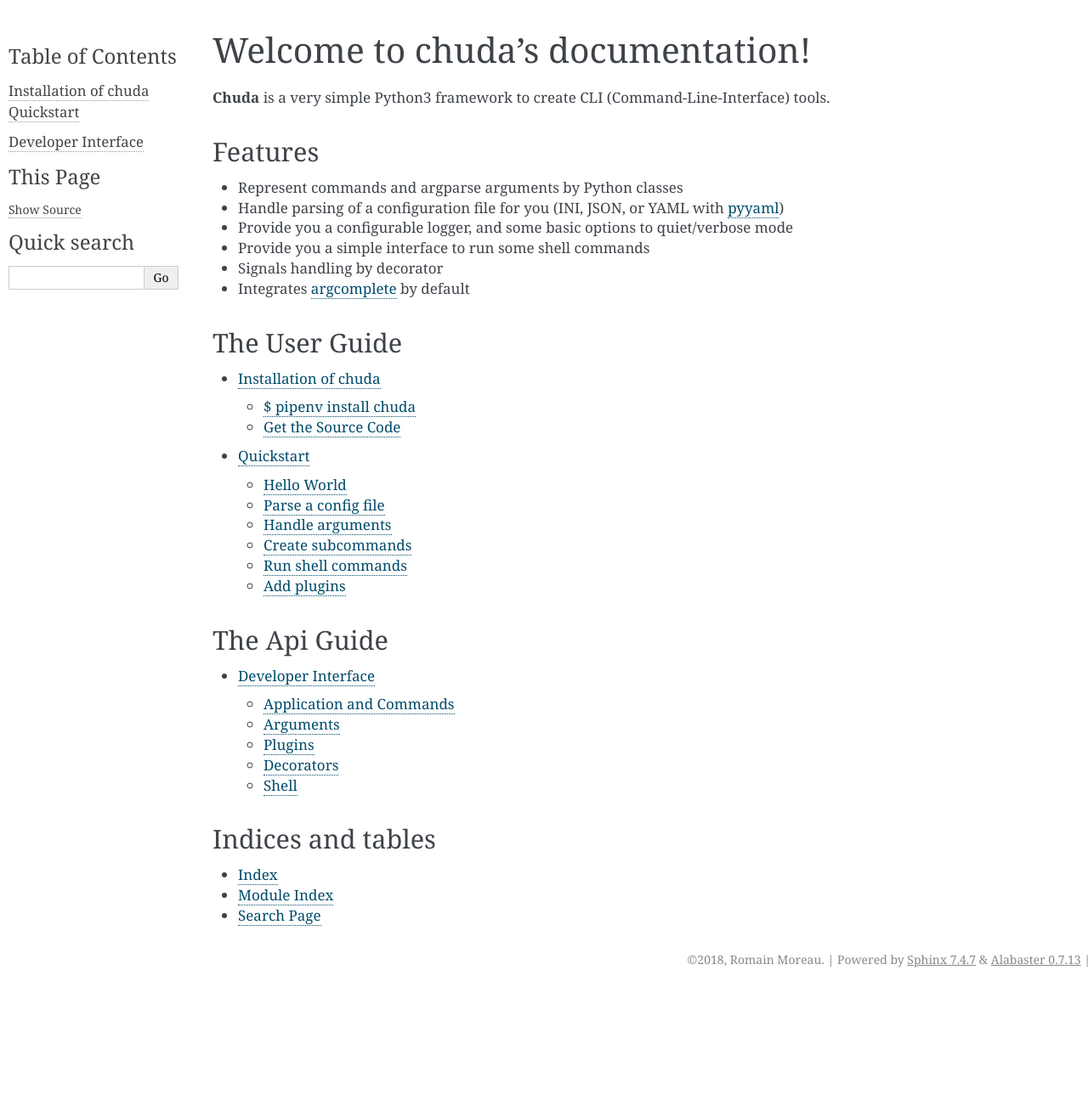
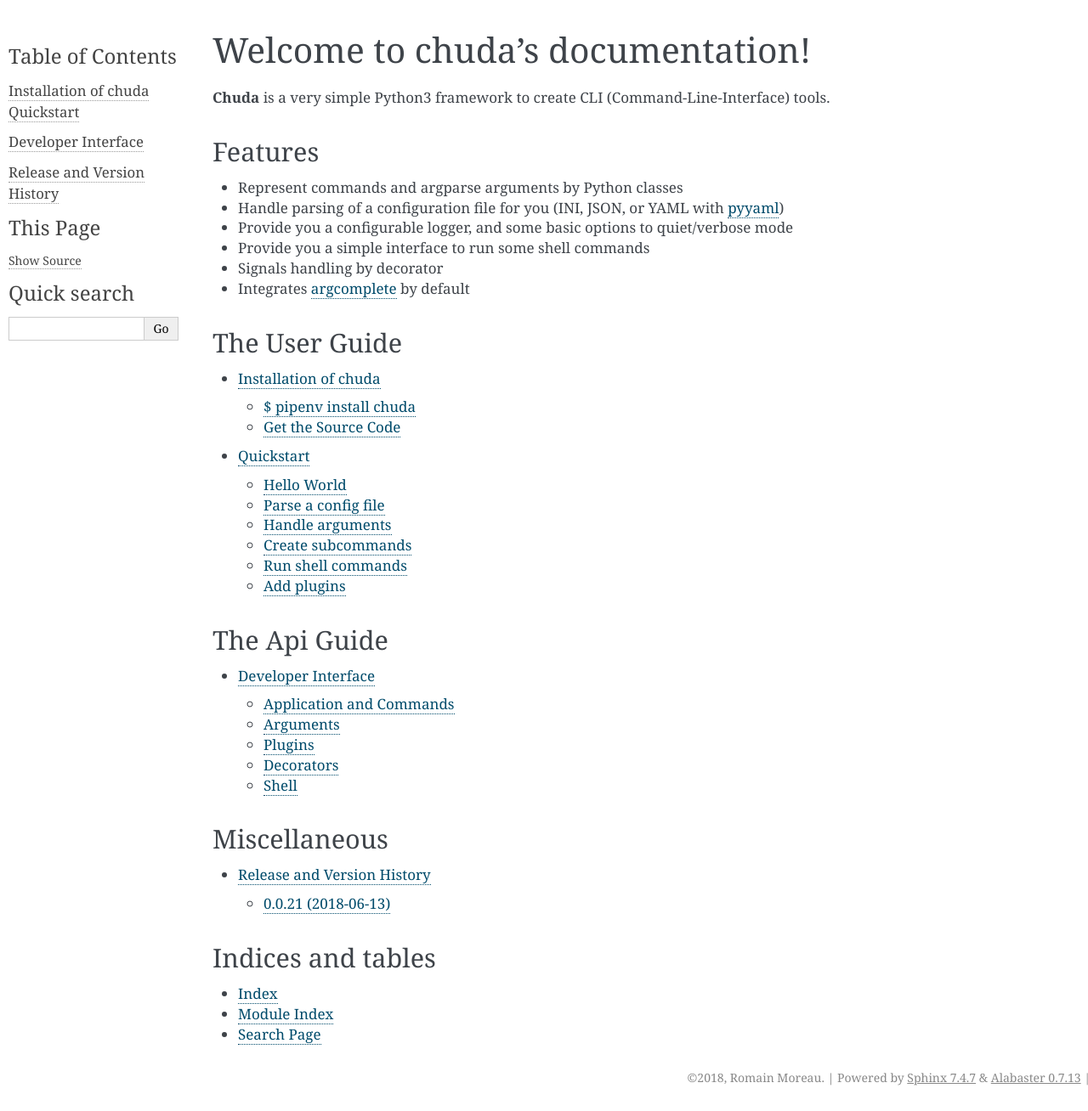
Before and after one commit to Varkal/chuda, a Sphinx documentation site: the page built from docs/index.rst, in a window 1280 px wide. Shown: the whole page at 85% size. Built offline with Sphinx 7.4.7, drawn with Linux system fonts in a browser that asks for light colours; before the commit the page ends 1169 px from its top, so only the background shows below that.

Commit message:
add version page

```diff
--- /dev/null
+++ b/docs/_pages/version.rst
@@ -0,0 +1,10 @@
+Release and Version History
+===========================
+
+.. toctree::
+    :hidden:
+
+0.0.21 (2018-06-13)
+-------------------
+
+First "public" version
--- a/docs/index.rst
+++ b/docs/index.rst
@@ -28,6 +28,13 @@ The Api Guide
 
    _pages/api
 
+Miscellaneous
+-------------
+
+.. toctree::
+
+    _pages/version
+
 Indices and tables
 ------------------
 
```
